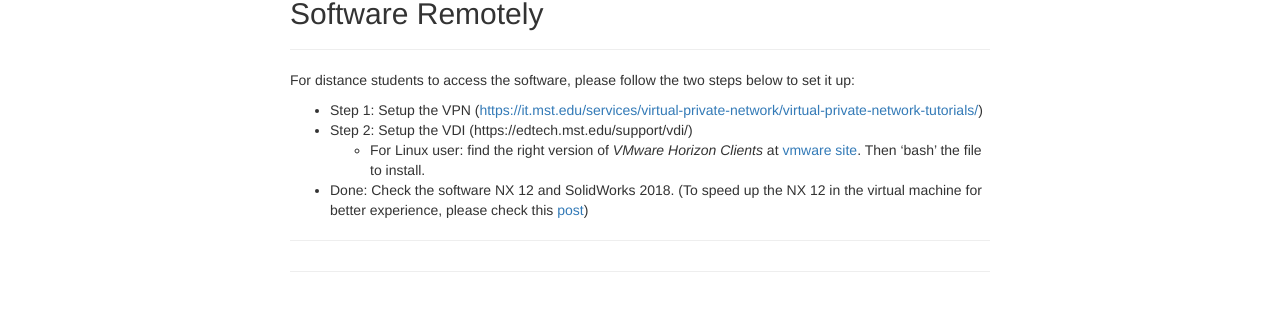
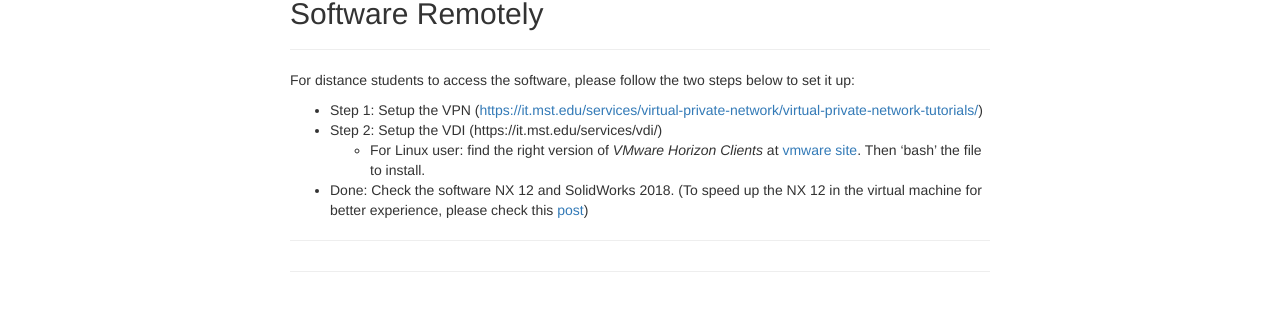
Before and after one commit to me5763/lab-fs19, a Jekyll site: the page built from pages/access-mst-virtual-machine.md, in a window 1280 px wide. Shown: the part 128-439 px from the top of the page. Built offline with Jekyll 4.4.1, drawn with Linux system fonts in a browser that asks for light colours; nearby versions of some CDN libraries; comment, search, counter and statistics services are not loaded; part of the change alters nothing that is shown.

Commit message:
Update access-mst-virtual-machine.md

```diff
--- a/pages/access-mst-virtual-machine.md
+++ b/pages/access-mst-virtual-machine.md
@@ -8,6 +8,6 @@ description: How to Access the Software (NX 12 and SolidWorks 2018) Remotely
 For distance students to access the software, please follow the two steps below to set it up:
 
 - Step 1: Setup the VPN ([https://it.mst.edu/services/virtual-private-network/virtual-private-network-tutorials/](https://it.mst.edu/services/virtual-private-network/virtual-private-network-tutorials/))
-- Step 2: Setup the VDI (https://edtech.mst.edu/support/vdi/)
+- Step 2: Setup the VDI (https://it.mst.edu/services/vdi/)
   - For Linux user: find the right version of *VMware Horizon Clients* at [vmware site](https://my.vmware.com/en/web/vmware/info/slug/desktop_end_user_computing/vmware_horizon_clients/4_0). Then 'bash' the file to install.
 - Done: Check the software NX 12 and SolidWorks 2018. (To speed up the NX 12 in the virtual machine for better experience, please check this [post](speed-up-nx.html))
```
